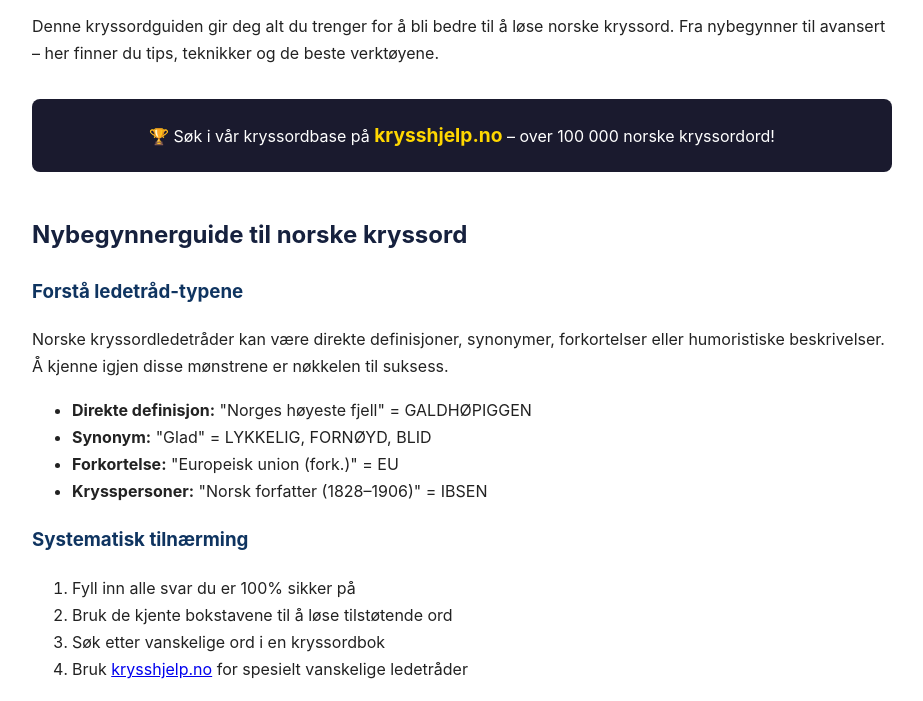
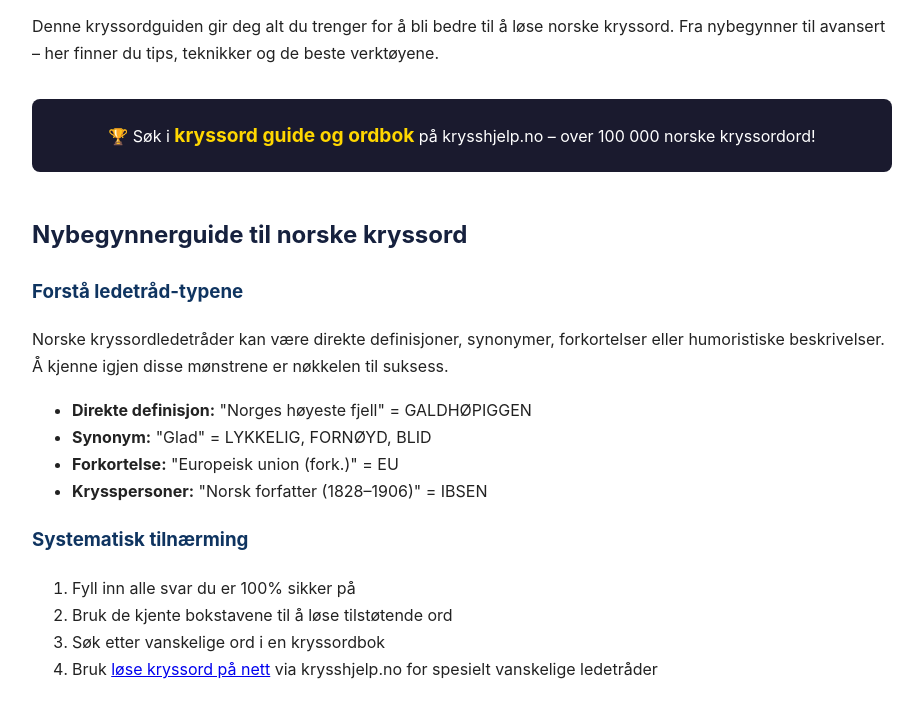
Before and after one commit to josuekongolo/kryssordguide-eu-com, a plain HTML site: page index.html in a window 1280 px wide. Shown: the part 99-800 px from the top of the page, without its empty margins (178-1101 px from the left). Drawn offline with Linux system fonts and the light colour scheme.

Commit message:
Update keyword anchor texts

```diff
--- a/index.html
+++ b/index.html
@@ -28,7 +28,7 @@
 <h1>Kryssordguide – Bli ekspert på norske kryssord</h1>
 <p>Denne kryssordguiden gir deg alt du trenger for å bli bedre til å løse norske kryssord. Fra nybegynner til avansert – her finner du tips, teknikker og de beste verktøyene.</p>
 
-<div class="cta">🏆 Søk i vår kryssordbase på <a href="https://www.krysshjelp.no">krysshjelp.no</a> – over 100 000 norske kryssordord!</div>
+<div class="cta">🏆 Søk i <a href="https://www.krysshjelp.no">kryssord guide og ordbok</a> på krysshjelp.no – over 100 000 norske kryssordord!</div>
 
 <h2>Nybegynnerguide til norske kryssord</h2>
 <h3>Forstå ledetråd-typene</h3>
@@ -45,7 +45,7 @@
   <li>Fyll inn alle svar du er 100% sikker på</li>
   <li>Bruk de kjente bokstavene til å løse tilstøtende ord</li>
   <li>Søk etter vanskelige ord i en kryssordbok</li>
-  <li>Bruk <a href="https://www.krysshjelp.no">krysshjelp.no</a> for spesielt vanskelige ledetråder</li>
+  <li>Bruk <a href="https://www.krysshjelp.no">løse kryssord på nett</a> via krysshjelp.no for spesielt vanskelige ledetråder</li>
 </ol>
 
 <h2>Avanserte teknikker</h2>
@@ -64,7 +64,7 @@
   <li>ORE – norsk mynt (3 bokstaver)</li>
 </ul>
 
-<div class="faq"><h3>Hvor lang tid tar det å bli god på kryssord?</h3><p>Med jevnlig trening og hjelp fra en god kryssordbok som <a href="https://www.krysshjelp.no">krysshjelp.no</a>, vil de fleste merke stor fremgang på 2–4 uker.</p></div>
+<div class="faq"><h3>Hvor lang tid tar det å bli god på kryssord?</h3><p>Med jevnlig trening og hjelp fra en god <a href="https://www.krysshjelp.no">kryssordguide og kryssordbok</a> krysshjelp.no, vil de fleste merke stor fremgang på 2–4 uker.</p></div>
 <div class="faq"><h3>Hva er vanskeligste type kryssordord?</h3><p>Ord innen klassisk musikk, gresk/latinsk terminologi og historiske personligheter anses vanligvis som vanskeligst. Her hjelper en god kryssordbase.</p></div>
 
 </body>
```
